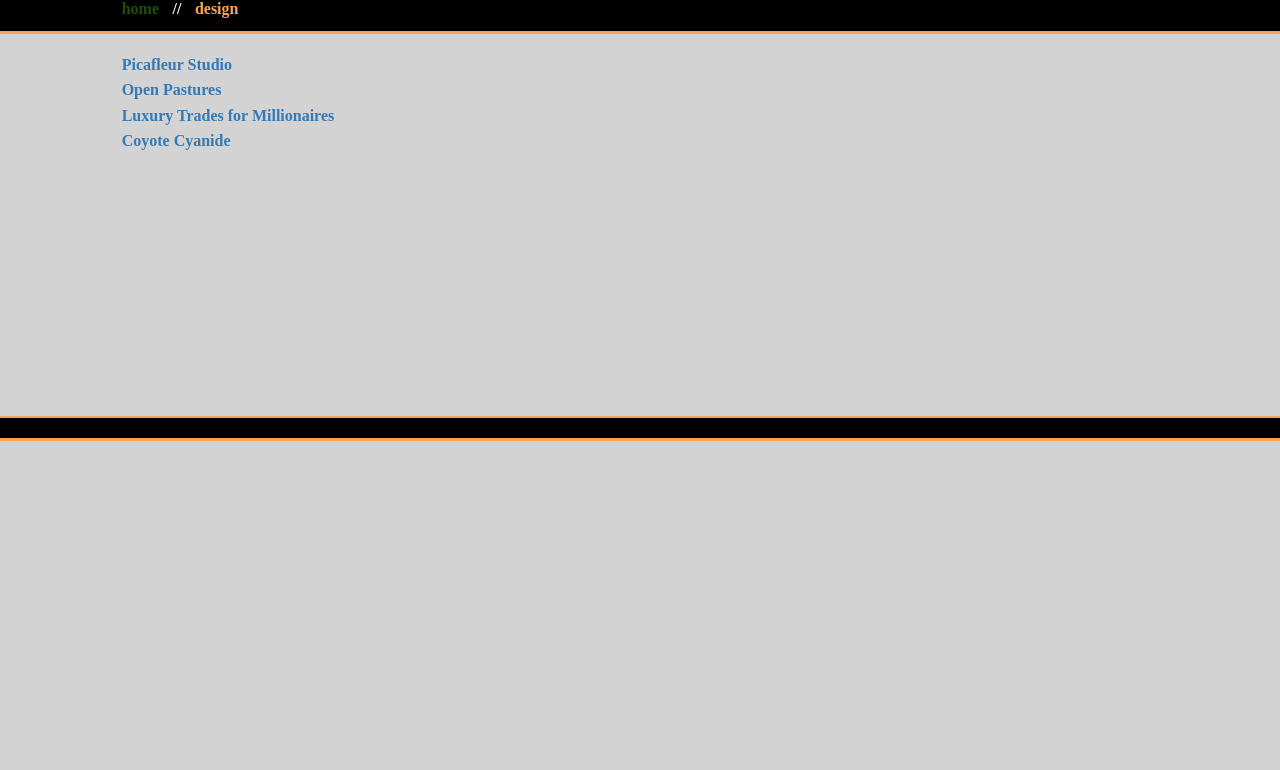
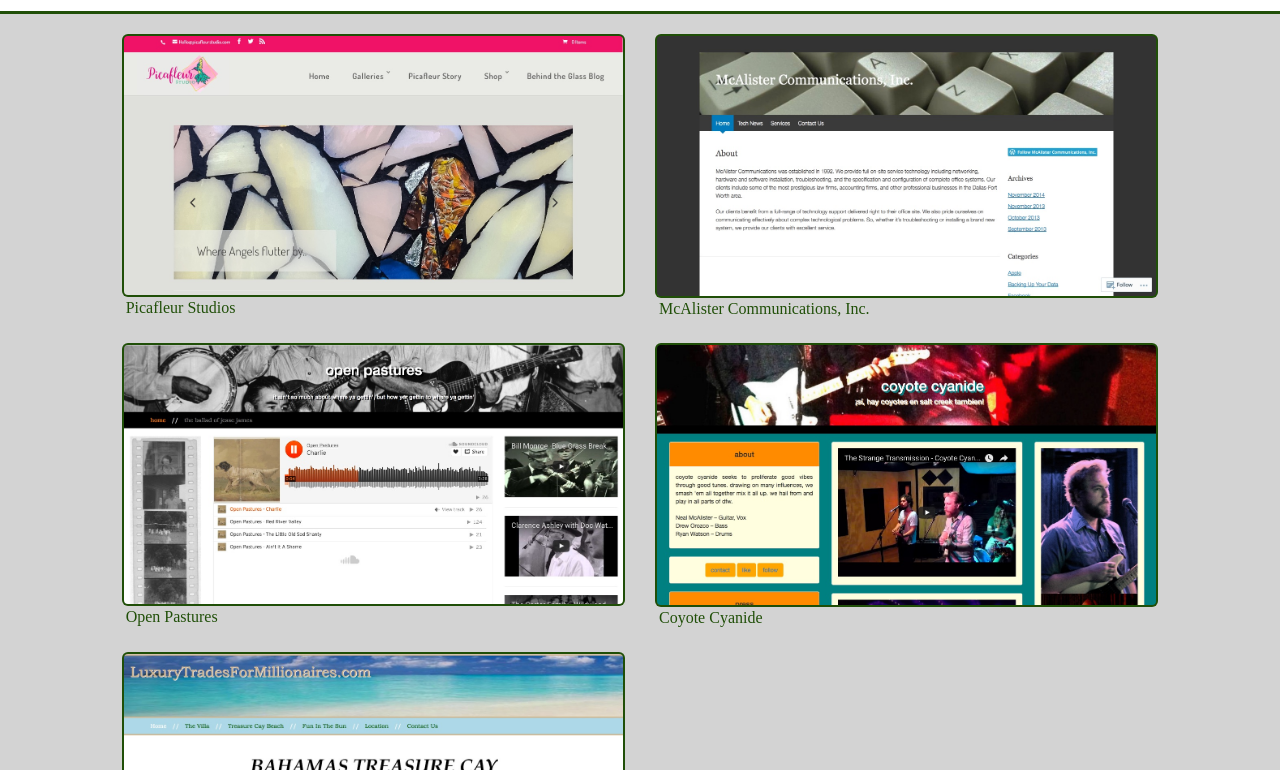
Before and after one commit to nealmcalister/nealmcalister.github.io, a plain HTML site: page design/index.html in a window 1280 px wide. Shown: the part 244-1014 px from the top of the page. Before the commit the page ends 800 px from the top, so only its background shows below. Drawn offline with nearby package versions, Linux system fonts and the light colour scheme.

Commit message:
add DESIGN
update DESIGN index
articles —> writing samples

```diff
--- a/design/index.html
+++ b/design/index.html
@@ -6,81 +6,114 @@
   <meta name="viewport" content="width=device-width, initial-scale=1">
   <link rel="stylesheet" href="http://maxcdn.bootstrapcdn.com/bootstrap/3.3.5/css/bootstrap.min.css">
   <link rel="stylesheet" type="text/css" href="../master.css">
+  <link rel="stylesheet" type="text/css" href="../bootstrap-social-gh-pages/bootstrap-social.css">
+  <link rel="stylesheet" href="../font-awesome-4.7.0/css/font-awesome.min.css">
   <link rel="shortcut icon" href="../img/bolt.png"/>
   <script src="https://ajax.googleapis.com/ajax/libs/jquery/1.11.3/jquery.min.js"></script>
   <script src="http://maxcdn.bootstrapcdn.com/bootstrap/3.3.5/js/bootstrap.min.js"></script>
-  <title>Design | Neal McAlister</title>
+  <title>Articles | Neal McAlister</title>
+</head>
 
-</head>
+<style>
+#biopic {
+  width: 100%;
+  height: inherit;
+  border: 15px white;
+  padding: 1.5pt;
+  background-color:#204f08
+}
+</style>
+
 
 <body>
 
-    <div id="header" class="container-fluid">
-      <div class="row">
-        <div class="col-md-1">
-        </div>
-        <div class="col-md-11">
-      <br><br><br><br><br><br><br><br>
-        <h1>Neal McAlister</h1>
+  <div id="header" class="container-fluid">
+    <div class="row">
+      <div class="col-md-1">
       </div>
+      <div class="col-md-11">
+    <br><br><br><br><br><br><br>
+      <h1>Neal McAlister</h1>
     </div>
   </div>
+</div>
+<!--headnav-->
 
-<!--headnav-->
-<div class="container-fluid" style="background-color:#fba350;font-size:1.5pt"><br></div>
+<div class="container-fluid" style="background-color:#204f08;font-size:1.5pt"><br>
+</div>
 
-  <div id="headnav" class="container-fluid" style="background-color:black">
+  <div id="headnav" class="container-fluid" style="background-color:white">
     <div class="row">
-
       <div class="col-md-1">
       </div>
-
       <div class="col-md-11">
-      <ul id="nav" style="color:white">
-        <li id="nav-li"><a class=navi href="../index.html">home</a></li>
+      <ul id="nav" style="color:lightgrey">
+        <li id="nav-li"><a class="navi" href="../index.html">home</a></li>
         <li id="nav-li">//</li>
-        <li id="nav-li" style="color:#fba350">design</li>
+        <li id="nav-li" style="color:#204f08">web design</li>
+        <li id="nav-li">//</li>
+        <li id="nav-li"><a class="navi" href="../samples/index.html">writing samples</a></li>
       </ul>
     </div>
-    </div>
   </div>
-<div class="container-fluid" style="background-color:#fba350;font-size:1.5pt"><br></div>
+</div>
+
+<div class="container-fluid" style="background-color:#204f08;font-size:1.5pt"><br>
+</div>
+
+<br>
+
+<!--body-->
+
+<div class="container-fluid">
+  <div class=row>
 
 <!--col1-->
 
+<div class="col-md-1">
+</div>
 
-  <div class="col-md-1">
-  </div>
+
 
 <!--col2-->
 
-<div class="container-fluid">
-  <div class=row>
-      <div class="col-md-8">
-        <p>
-        <ul id="out">
-          <li id="out-li"><a class="out" target=_blank href=http://picafleurstudio.com>Picafleur Studio</a></li>
-          <li id="out-li"><a class="out" target=_blank href=http://openpastures.org>Open Pastures</a></li>
-          <li id="out-li"><a class="out" target=_blank href=http://luxurytradesformillionaires.com>Luxury Trades for Millionaires</a></li>
-          <li id="out-li"><a class="out" target=_blank href=http://coyotecyanide.com>Coyote Cyanide</a></li>
-        </ul>
-        <br><br><br><br><br><br><br><br><br><br><br><br>
-
-      </p>
-      </div>
-
+  <div class="col-md-5">
+    <p class="lcol">
+      <a href=http://www.picafleurstudio.com target=_blank><img style=padding:1.5pt;background-color:#204f08 src="img/pscom.jpg" class="img-rounded" alt="Picafleur Studios" width="100%" height="100%"></a>
+      <br>&nbsp;Picafleur Studios
+      <br><br>
+      <a href=http://www.openpastures.org target=_blank><img style=padding:1.5pt;background-color:#204f08 src="img/oporg.jpg" class="img-rounded" alt="Open Pastures" width="100%" height="100%"></a>
+      <br>&nbsp;Open Pastures
+      <br><br>
+      <a href=http://luxurytradesformillionaires.com target=_blank><img style=padding:1.5pt;background-color:#204f08 src="img/ltfmcom.jpg" class="img-rounded" alt="Luxury Trades For Millionaires" width="100%" height="100%"></a>
+      <br>&nbsp;Luxury Trades For Millionaires
+      <br><br>
+    </p>
+    </div>
 
 <!--col3-->
-      <div class="col-md-3"></div>
+
+  <div class="col-md-5">
+    <p class="lcol">
+      <a href=http://www.mcalistercom.com target=_blank><img style=padding:1.5pt;background-color:#204f08 src="img/mccom.jpg" class="img-rounded" alt="McAlister Communications, Inc." width="100%" height="100%"></a>
+      <br>&nbsp;McAlister Communications, Inc.
+      <br><br>
+      <a href=http://www.coyotecyanide.com target=_blank><img style=padding:1.5pt;background-color:#204f08 src="img/cccom.jpg" class="img-rounded" alt="Coyote Cyanide" width="100%" height="100%"></a>
+      <br>&nbsp;Coyote Cyanide
+      <br><br>
+  </div>
 
   </div>
+
 </div>
 
-<div
-<div class="container-fluid" style="background-color:#fba350;font-size:1.5pt"><br></div>
-<div class="container-fluid" style="background-color:black;color:grey;text-align:right;font-family:bookman old style">
+<!--footer-->
+
+<div class="container-fluid" style="background-color:#204f08;font-size:1.5pt"><br></div>
+<div class="container-fluid" style="background-color:white;color:grey;text-align:right;font-family:bookman old style">
  &nbsp;</div>
-<div class="container-fluid" style="background-color:#fba350;font-size:1.5pt;"><br></div>
+<div class="container-fluid" style="background-color:#204f08;font-size:1.5pt;"><br></div>
 </div>
 
 </body>
+</html>
```
Also changed, not shown: index.html (+5 -3 lines), samples/index.html (renamed from articles/index.html, +6 -2 lines), design/img/cccom.jpg (added), design/img/ltfmcom.jpg (added), design/img/mccom.jpg (added), design/img/oporg.jpg (added), design/img/pscom.jpg (added), samples/111201 Roots Revival teaser.jpeg (renamed from articles/111201 Roots Revival teaser.jpeg), samples/120401 Centennial Celebration teaser.jpeg (renamed from articles/120401 Centennial Celebration teaser.jpeg), samples/120401 Centennial Celebration.jpg (renamed from articles/120401 Centennial Celebration.jpg), 3 other files.
